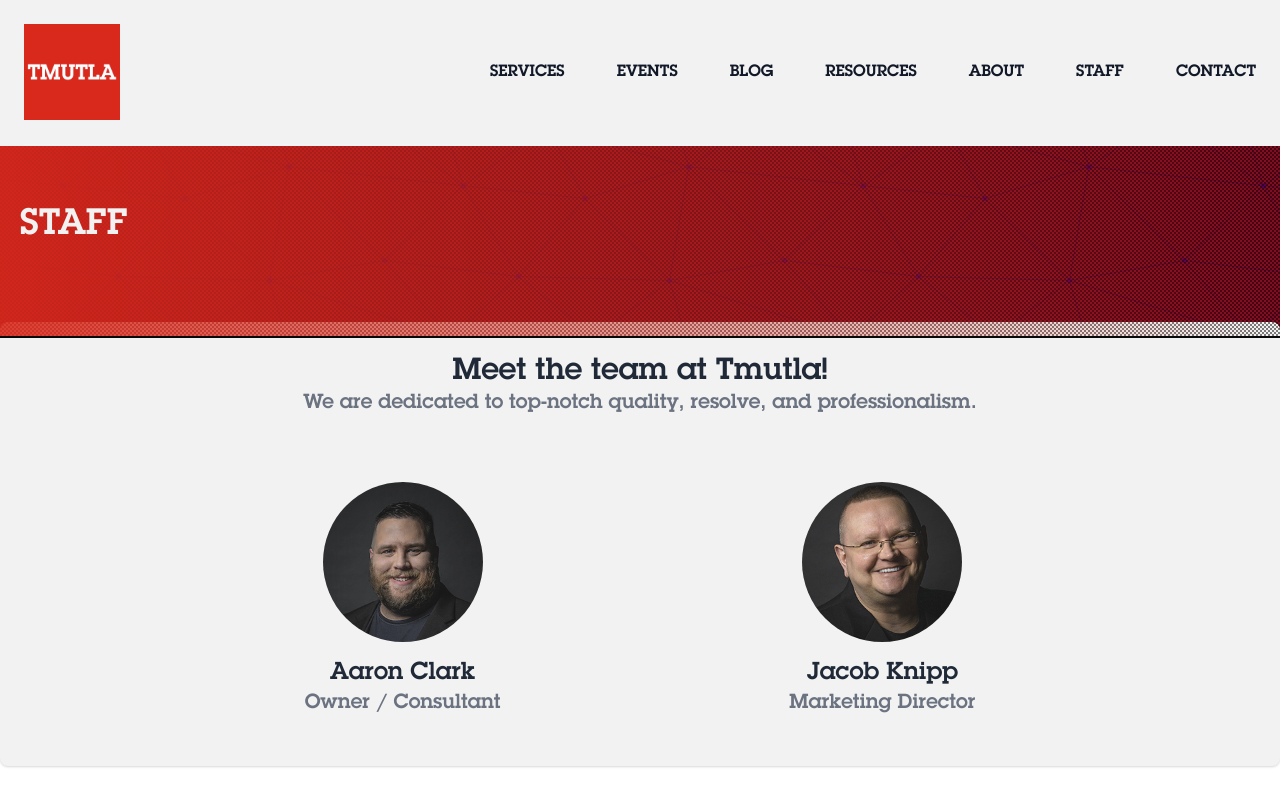
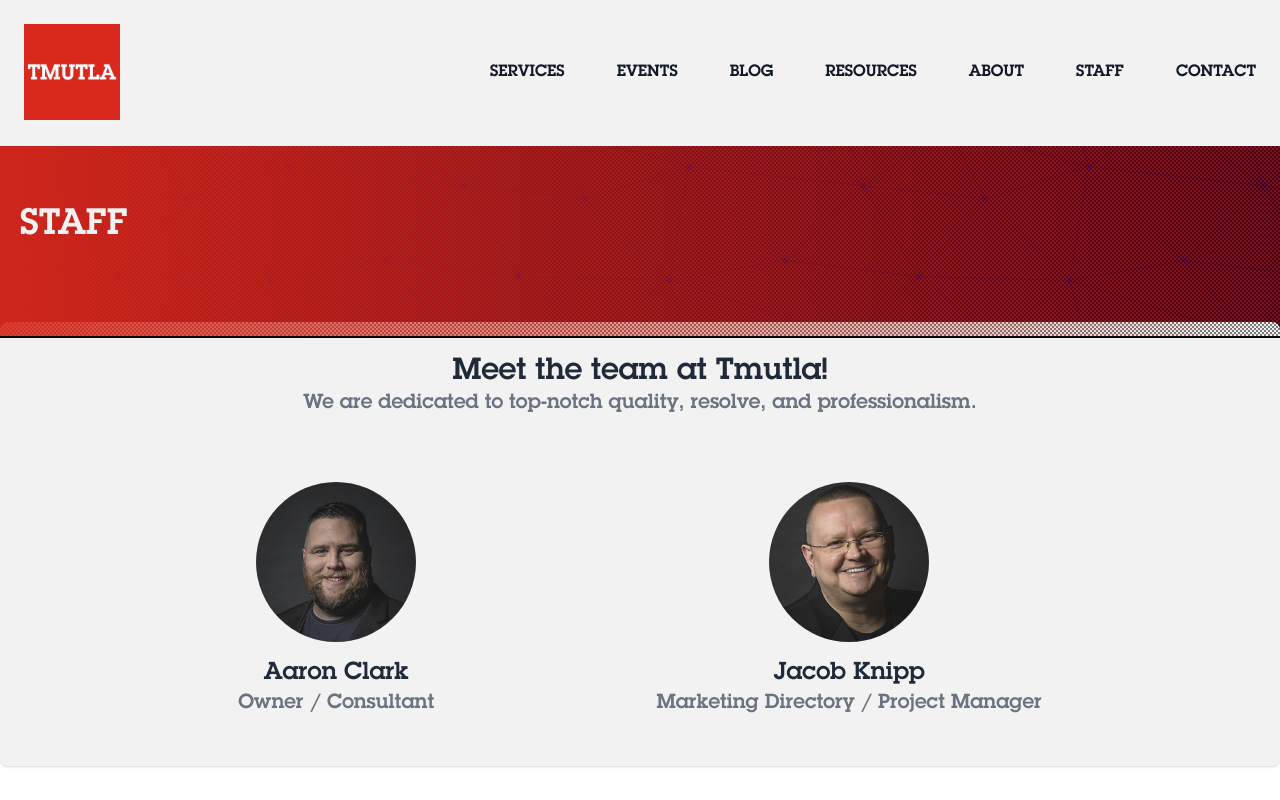
Before and after one commit to Tmutla/tmutla.github.io, a Next.js app: page /staff in a window 1280 px wide. Shown: the top 800 px of the page. Built offline with nearby package versions, Linux system fonts and the light colour scheme.

Commit message:
Jacob - title change

```diff
--- a/pages/staff.js
+++ b/pages/staff.js
@@ -89,7 +89,7 @@
 										Jacob Knipp
 									</p>
 									<p class="text-xl text-gray-500 dark:text-gray-200 font-light">
-										Marketing Director
+										Marketing Directory / Project Manager
 									</p>
 									{/* <p class="text-md text-gray-500 dark:text-gray-400 max-w-xs py-4 font-light">
 										Jean Castux is an imitator, humorist, actor, born November 14, 1953 in Pontivy.
```
